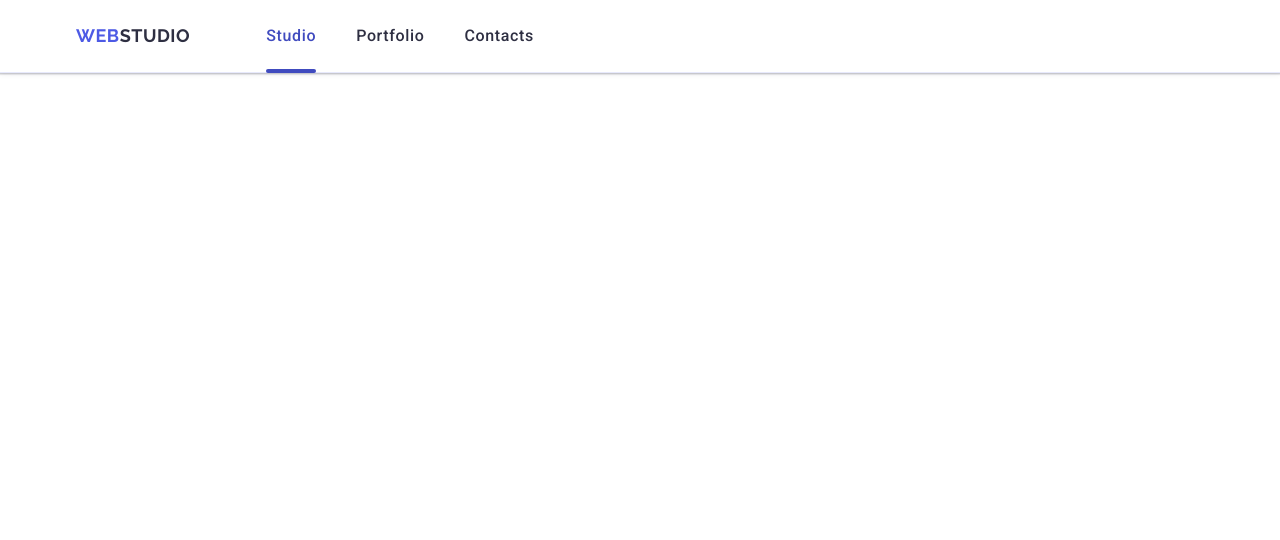
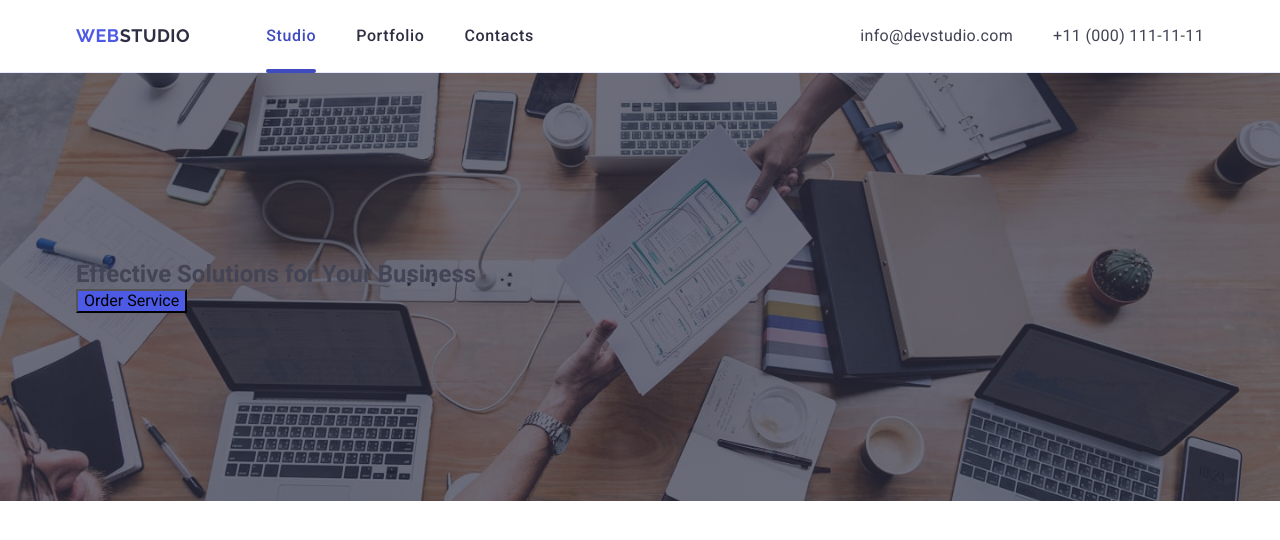
Before and after one commit to tokareva-stacy/goit-markup-hw-06, a plain HTML site: page index.html in a window 1280 px wide. Drawn offline with nearby package versions, Linux system fonts and the light colour scheme.

Commit message:
header contacts

```diff
--- a/css/styles-old.css
+++ b/css/styles-old.css
@@ -16,10 +16,8 @@
 
 
 
-.contacts-menu-link:hover, .contacts-menu-link:focus {
-    color: #404BBF;
 
-}
+
 
 /* HERO */
 /* Section 1 */
--- a/css/styles.css
+++ b/css/styles.css
@@ -85,11 +85,13 @@ img {
     justify-content: space-between;
 
 }
+@media screen and (max-width: 767px) {
+    .header-menu-list,
+    .contacts {
+        display: none;
+}
+}
 
-.header-menu-list,
-.contacts {
-    display: none;
-}
 
 .header-logo {
     font-family: "Raleway", sans-serif;
@@ -167,8 +169,27 @@ img {
     .header-menu-link.current {
         color: #404bbf;
     }
+    .contacts {
+        font-style: normal;
+    }
+    .contacts-menu-list {
+        display: flex;
+        gap: 12px;
+        align-items: center;
+        flex-direction: column;
+    }
 
-
+    .contacts-menu-link {
+        font-size: 12px;
+        line-height: 1.16;
+        letter-spacing: 0.04em;
+        padding: 16px 0;
+        color: #434455;
+    }
+    .contacts-menu-link:hover,
+    .contacts-menu-link:focus {
+        color: #404BBF;
+    }
 }
 
 @media screen and (min-width: 1158px) {
@@ -327,3 +348,18 @@ img {
 .soc-media-mobile-icon {
     fill: #f4f4fd;
 }
+
+/* hero */
+/* Section 1 */
+.hero {
+    background: #2e2f42;
+    padding-top: 188px;
+    padding-bottom: 188px;
+    max-width: px;
+    margin: 0 auto;
+    background-repeat: no-repeat;
+    background-position: center;
+    background-size: cover;
+    background-image: linear-gradient(rgba(46, 47, 66, 0.7), rgba(46, 47, 66, 0.7)), url(../images/people-office.jpg);
+
+}
--- a/index.html
+++ b/index.html
@@ -136,7 +136,7 @@
 
     <!-- Hero -->
     <main>
-      <section class="hero hidden">
+      <section class="hero">
         <div class="container">
           <h1 class="hero-title">Effective Solutions for Your Business</h1>
           <button data-modal-open type="button" class="hero-button">
```
